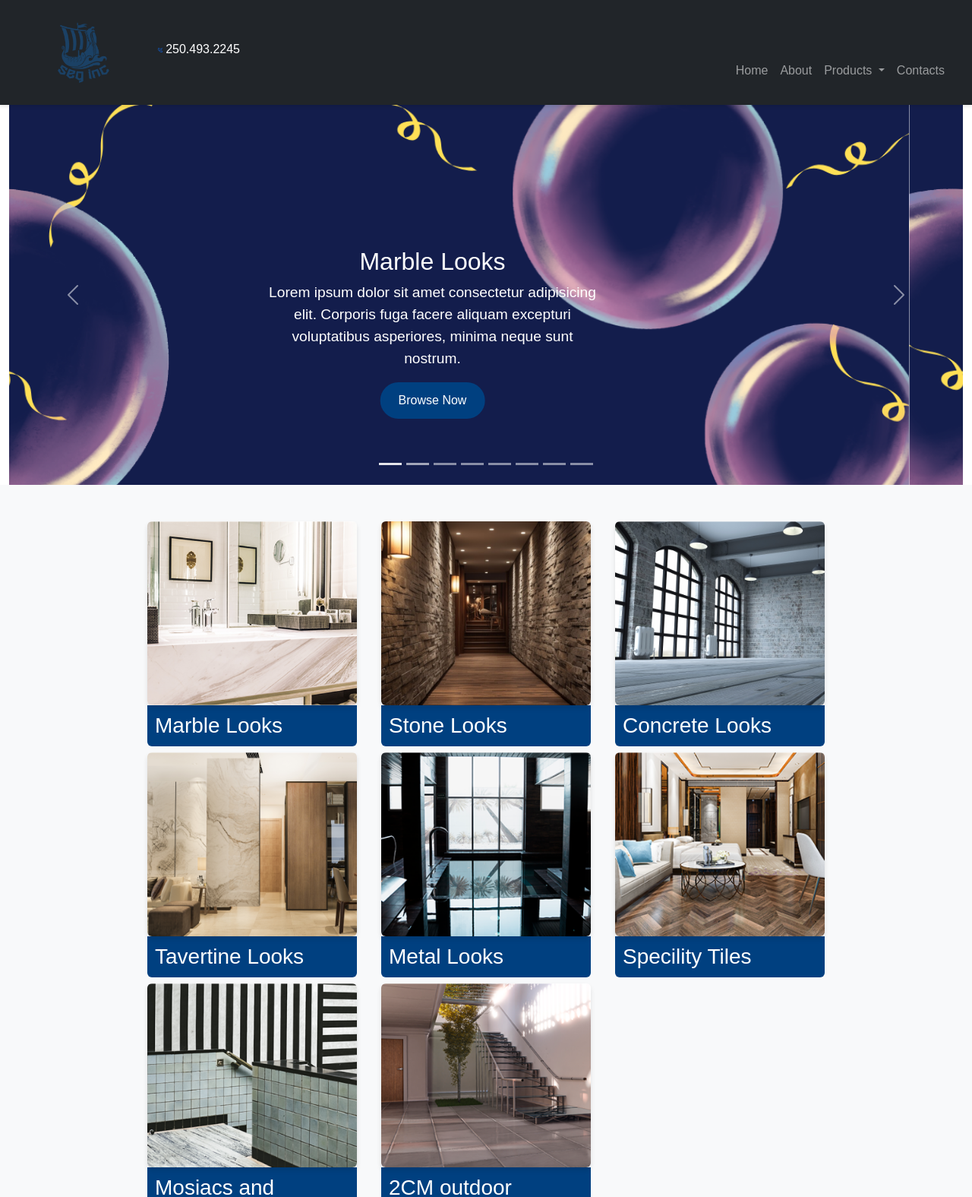
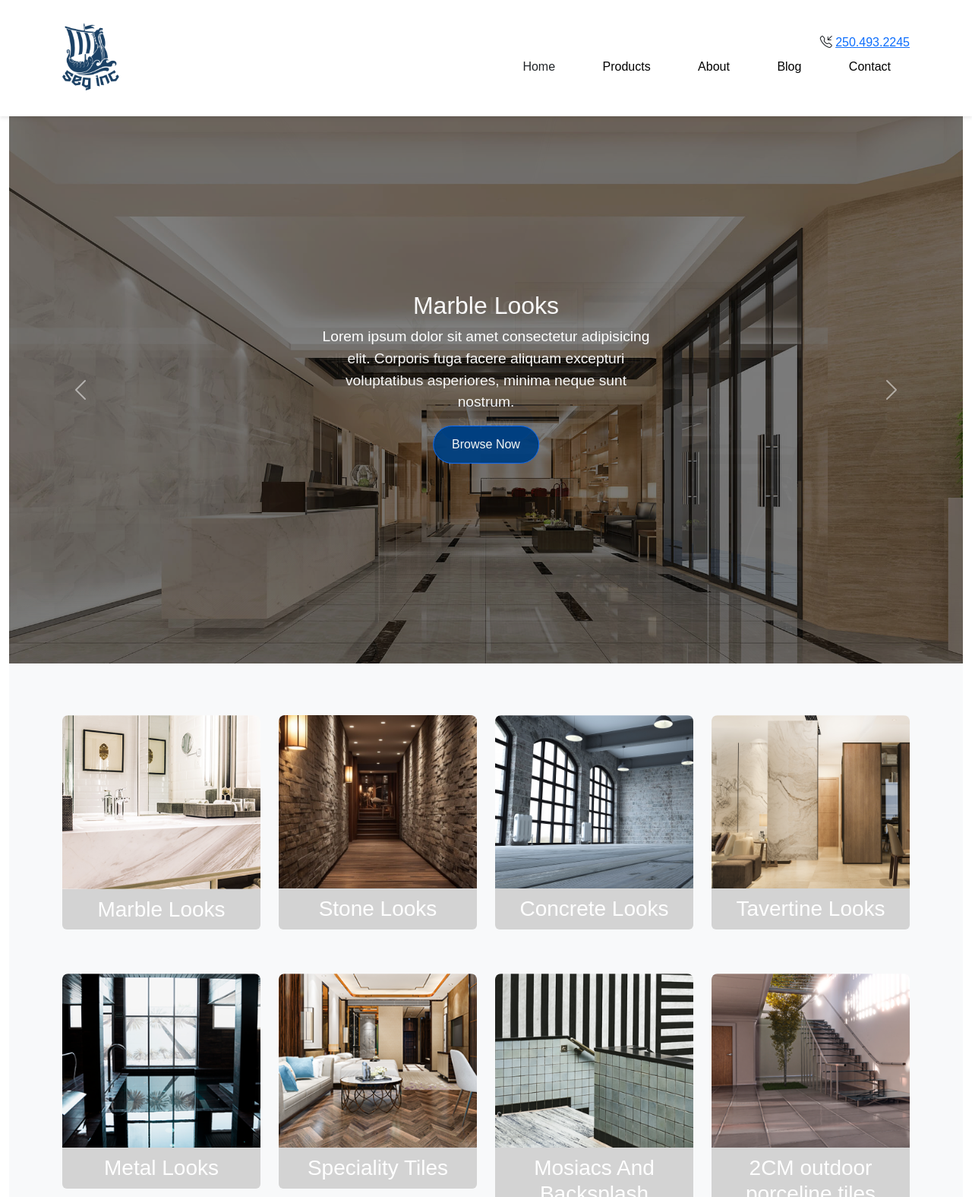
Before and after one commit to AliHaiderShahid1234/Skytouch-Express-Global, a plain HTML site: page index.html in a window 1280 px wide. Shown: the top 1575 px of the page at 76% size. Drawn offline with nearby package versions, Linux system fonts and the light colour scheme.

Commit message:
Card Fixes

```diff
--- a/index.html
+++ b/index.html
@@ -5,89 +5,68 @@
   <meta charset="UTF-8">
   <meta name="viewport" content="width=device-width, initial-scale=1.0">
   <title>Responsive Website</title>
+  <link rel="stylesheet" href="https://cdn.jsdelivr.net/npm/bootstrap-icons@1.11.3/font/bootstrap-icons.min.css">
   <link href="https://cdn.jsdelivr.net/npm/bootstrap@5.3.0-alpha3/dist/css/bootstrap.min.css" rel="stylesheet">
-  <link rel="stylesheet" href="static/css/style.CSS">
+  <link rel="stylesheet" href="./static/css/style.css">
 </head>
 
 <body>
-  <header class="text-center p-3 bg-dark">
-    <nav class="navbar navbar-expand-lg navbar-dark navbar-big">
-      <div class="container-fluid">
-        <a class="navbar-brand" href="#">
-          <img height="80" src="static/img/logo.png" alt="Logo" class="px-5">
+  <header>
+    <div class="d-none d-xxl-block d-xl-block d-lg-block">
+      <div class="header_bar">
+        <div class="container">
+          <div class="row align-items-center">
+            <div class="col-auto">
+              <div class="logo">
+                <a href="index.html">
+                  <img src="static/img/logo.png" alt="Logo" width="15" class="pb-4">
                 </a>
-        <button class="navbar-toggler" type="button" data-bs-toggle="collapse" data-bs-target="#navbarNav"
-          aria-controls="navbarNav" aria-expanded="false" aria-label="Toggle navigation">
-          <span class="navbar-toggler-icon"></span>
-        </button>
-        <div>
-          <h6 class="header-title text-white align-items-right">
-            <svg xmlns="http://www.w3.org/2000/svg" width="6" height="6" fill="currentColor"
-              class="bi bi-telephone-inbound header-icon text-primary" viewBox="0 0 16 16">
-              <path
-                d="M15.854.146a.5.5 0 0 1 0 .708L11.707 5H14.5a.5.5 0 0 1 0 1h-4a.5.5 0 0 1-.5-.5v-4a.5.5 0 0 1 1 0v2.793L15.146.146a.5.5 0 0 1 .708 0m-12.2 1.182a.678.678 0 0 0-1.015-.063L1.605 2.3c-.483.484-.661 1.169-.45 1.77a17.6 17.6 0 0 0 4.168 6.608 17.6 17.6 0 0 0 6.608 4.168c.601.211 1.286.033 1.77-.45l1.034-1.034a.678.678 0 0 0-.063-1.015l-2.307-1.794a.68.68 0 0 0-.58-.122l-2.19.547a1.75 1.75 0 0 1-1.657-.459L5.482 8.062a1.75 1.75 0 0 1-.46-1.657l.548-2.19a.68.68 0 0 0-.122-.58zM1.884.511a1.745 1.745 0 0 1 2.612.163L6.29 2.98c.329.423.445.974.315 1.494l-.547 2.19a.68.68 0 0 0 .178.643l2.457 2.457a.68.68 0 0 0 .644.178l2.189-.547a1.75 1.75 0 0 1 1.494.315l2.306 1.794c.829.645.905 1.87.163 2.611l-1.034 1.034c-.74.74-1.846 1.065-2.877.702a18.6 18.6 0 0 1-7.01-4.42 18.6 18.6 0 0 1-4.42-7.009c-.362-1.03-.037-2.137.703-2.877z" />
-            </svg>
-            250.493.2245
-            </h1>
-        </div>
-        <div class="collapse navbar-collapse text-white" id="navbarNav">
-
-          <ul class="navbar-nav ms-auto align-items-center mt-5 text-center">
-
-            <li class="nav-item">
-              <a class="nav-link" href="#">Home</a>
-            </li>
-
-            <li class="nav-item">
-              <a class="nav-link" href="#">About</a>
-            </li>
-
-            <li class="nav-item">
-              <div class="dropdown">
-                <a class="nav-link dropdown-toggle" href="#" id="productsDropdown" role="button"
-                  data-bs-toggle="dropdown" aria-expanded="false">
-                  Products
-                </a>
-                <ul class="dropdown-menu" aria-labelledby="productsDropdown">
-                  <li><a class="dropdown-item" href="#">Marble Looks</a></li>
-                  <li><a class="dropdown-item" href="#">Stone Looks</a></li>
-                  <li><a class="dropdown-item" href="#">Concrete Looks</a></li>
-                  <li><a class="dropdown-item" href="#">Tavertine Looks</a></li>
-                  <li><a class="dropdown-item" href="#">Metal Looks</a></li>
-                  <li><a class="dropdown-item" href="#">Speciality Tiles</a></li>
-                  <li><a class="dropdown-item" href="#">Mosiacs & Backsplas</a></li>
-                </ul>
-              </div>
-            </li><a class="nav-link" href="#">Contacts</a></li>
-          </ul>
               </div>
             </div>
+            <div class="col">
+              <div class="header_top_right">
+                <div class="top_phone">
+                  <i class="bi bi-telephone-inbound"></i>
+                  <a href="tel:2504932245">250.493.2245</a>
+                </div>
+                <nav id="menu">
+                  <ul>
+                    <li class="active"><a href="index.html">Home</a></li>
+                    <li><a href="products.html">Products</a>
+                      <ul>
+                        <li><a href="marble-looks.html">Marble Looks</a></li>
+                        <li><a href="#">Stone Looks</a></li>
+                        <li><a href="#">Concrete Looks</a></li>
+                        <li><a href="#">Travertine Looks</a></li>
+                        <li><a href="#">Metal Looks</a></li>
+                        <li><a href="#">Specialty Tiles</a></li>
+                        <li><a href="#">Mosaics and Backsplash</a></li>
+                        <li><a href="#">2CM Outdoor Porcelain Tiles</a></li>
+                        <li><a href="#">Wood Looks</a></li>
+                        <li><a href="#">Limestone Looks</a></li>
+                        <li><a href="#">White Looks</a></li>
+                        <li><a href="#">Soft Stone Looks</a></li>
+                      </ul>
+                    </li>
+                    <li><a href="about.html">About</a></li>
+                    <li><a href="blog.html">Blog</a></li>
+                    <li><a href="contact.html">Contact</a></li>
+                  </ul>
                 </nav>
+              </div>
+            </div>
+          </div>
+        </div>
+      </div>
+    </div>
   </header>
 
-  <div id="carouselExampleIndicators" class="carousel slide container-fluid" data-bs-ride="carousel">
-    <div class="carousel-indicators">
-      <button type="button" data-bs-target="#carouselExampleIndicators" data-bs-slide-to="0" class="active"
-        aria-current="true" aria-label="Slide 1"></button>
-      <button type="button" data-bs-target="#carouselExampleIndicators" data-bs-slide-to="1"
-        aria-label="Slide 2"></button>
-      <button type="button" data-bs-target="#carouselExampleIndicators" data-bs-slide-to="2"
-        aria-label="Slide 3"></button>
-      <button type="button" data-bs-target="#carouselExampleIndicators" data-bs-slide-to="3"
-        aria-label="Slide 4"></button>
-      <button type="button" data-bs-target="#carouselExampleIndicators" data-bs-slide-to="4"
-        aria-label="Slide 5"></button>
-      <button type="button" data-bs-target="#carouselExampleIndicators" data-bs-slide-to="5"
-        aria-label="Slide 6"></button>
-      <button type="button" data-bs-target="#carouselExampleIndicators" data-bs-slide-to="6"
-        aria-label="Slide 7"></button>
-      <button type="button" data-bs-target="#carouselExampleIndicators" data-bs-slide-to="7"
-        aria-label="Slide 8"></button>
-    </div>
+
+  <div id="carouselExampleIndicators" class="carousel slide carousel-fade container-fluid" data-bs-ride="carousel">
     <div class="carousel-inner">
       <!-- Slide 1 -->
       <div class="carousel-item active">
-      <img src="static/img/hero-banner.png" class="d-block w-100 img-fluid" alt="...">
+        <img src="static/hero/1.jpg" class="d-block w-100 img-fluid" alt="...">
         <div class="carousel-caption d-none d-md-block">
           <h2>Marble Looks</h2>
           <p>Lorem ipsum dolor sit amet consectetur adipisicing elit. Corporis fuga facere aliquam excepturi
@@ -97,7 +76,7 @@
       </div>
       <!-- Slide 2 -->
       <div class="carousel-item">
-      <img src="static/img/hero-banner.png" class="d-block w-100 img-fluid" alt="...">
+        <img src="static/hero/2.jpg" class="d-block w-100 img-fluid" alt="...">
         <div class="carousel-caption d-none d-md-block">
           <h2>Stone Looks</h2>
           <p>Lorem ipsum dolor sit amet consectetur adipisicing elit. Temporibus doloremque quo ut in fuga magni
@@ -107,7 +86,7 @@
       </div>
       <!-- Slide 3 -->
       <div class="carousel-item">
-      <img src="static/img/hero-banner.png" class="d-block w-100 img-fluid" alt="...">
+        <img src="static/hero/3.jpg" class="d-block w-100 img-fluid" alt="...">
         <div class="carousel-caption d-none d-md-block">
           <h2>Concrete Looks</h2>
           <p>Lorem ipsum dolor sit amet, consectetur adipisicing elit. Totam sit doloremque qui, libero modi
@@ -115,57 +94,8 @@
           <a href="#products" class="btn btn-primary">Explore More</a>
         </div>
       </div>
-    <!-- Slide 4 -->
-    <div class="carousel-item">
-      <img src="static/img/hero-banner.png" class="d-block w-100 img-fluid" alt="...">
-      <div class="carousel-caption d-none d-md-block">
-        <h2>Tavertine Looks</h2>
-        <p>Lorem ipsum dolor sit amet, consectetur adipisicing elit. Totam sit doloremque qui, libero modi
-          voluptatibus ullam alias possimus! Harum!</p>
-        <a href="#products" class="btn btn-primary">Explore More</a>
-      </div>
-    </div>
-    <!-- Slide 5 -->
-    <div class="carousel-item">
-      <img src="static/img/hero-banner.png" class="d-block w-100 img-fluid" alt="...">
-      <div class="carousel-caption d-none d-md-block">
-        <h2>Metal Looks</h2>
-        <p>Lorem ipsum dolor sit amet, consectetur adipisicing elit. Totam sit doloremque qui, libero modi
-          voluptatibus ullam alias possimus! Harum!</p>
-        <a href="#products" class="btn btn-primary">Explore More</a>
-      </div>
-    </div>
-    <!-- Slide 6 -->
-    <div class="carousel-item">
-      <img src="static/img/hero-banner.png" class="d-block w-100 img-fluid" alt="...">
-      <div class="carousel-caption d-none d-md-block">
-        <h2>Speciality Tiles</h2>
-        <p>Lorem ipsum dolor sit amet, consectetur adipisicing elit. Totam sit doloremque qui, libero modi
-          voluptatibus ullam alias possimus! Harum!</p>
-        <a href="#products" class="btn btn-primary">Explore More</a>
-      </div>
-    </div>
-    <!-- Slide 7 -->
-    <div class="carousel-item">
-      <img src="static/img/hero-banner.png" class="d-block w-100 img-fluid" alt="...">
-      <div class="carousel-caption d-none d-md-block">
-        <h2>Mosiacs & backsplash</h2>
-        <p>Lorem ipsum dolor sit amet, consectetur adipisicing elit. Totam sit doloremque qui, libero modi
-          voluptatibus ullam alias possimus! Harum!</p>
-        <a href="#products" class="btn btn-primary">Explore More</a>
-      </div>
-    </div>
-    <!-- Slide  8-->
-    <div class="carousel-item">
-      <img src="static/img/hero-banner.png" class="d-block w-100 img-fluid" alt="...">
-      <div class="carousel-caption d-none d-md-block">
-        <h2>2CM Outdoor Porcelain Tiles</h2>
-        <p>Lorem ipsum dolor sit amet, consectetur adipisicing elit. Totam sit doloremque qui, libero modi
-          voluptatibus ullam alias possimus! Harum!</p>
-        <a href="#products" class="btn btn-primary">Explore More</a>
-      </div>
-    </div>
-  </div>
+
+    <!-- Controls -->
     <button class="carousel-control-prev" type="button" data-bs-target="#carouselExampleIndicators" data-bs-slide="prev">
       <span class="carousel-control-prev-icon" aria-hidden="true"></span>
       <span class="visually-hidden">Previous</span>
@@ -176,55 +106,78 @@
     </button>
   </div>
 
+
   <section id="products" class="pt-5 bg-light">
     <div class="container">
-      <div class="row px-5 mx-5">
-        <div class="col-md-4 px-3">
+      <div class="row pb-5">
+        <div class="col-xl-3 col-lg-4 col-sm-6">
           <div class="product-card">
-            <img src="static/img/marble_looks.png" alt="Marble" class="img-fluid rounded-top card">
-            <h3 class="text-white rounded-bottom">Marble Looks</h3>
+            <a href="./static/img/marble_looks.png" class="product_thumb">
+              <img src="static/img/marble_looks.png" alt="Marble" class="img-fluid rounded-top product_img">
+            </a>
+            <h3 class="text-white rounded-bottom product_title">Marble Looks</h3>
           </div>
         </div>
-        <div class="col-md-4 px-3">
-          <div>
-            <img src="static/img/stone_looks.png" alt="Stone" class="card img-fluid rounded-top">
-            <h3 class="text-white rounded-bottom">Stone Looks</h3>
+        <div class="col-xl-3 col-lg-4 col-sm-6">
+          <div class="product-card">
+            <a href="./static/img/_looks.png" class="product_thumb">
+              <img src="static/img/stone_looks.png" alt="Marble" class="img-fluid rounded-top product_img">
+            </a>
+            <h3 class="text-white rounded-bottom product_title">Stone Looks</h3>
           </div>
         </div>
-        <div class="col-md-4 px-3">
-          <div>
-            <img src="static/img/concrete_looks.png" alt="concrete" class="card img-fluid rounded-top">
-            <h3 class="text-white rounded-bottom">Concrete Looks</h3>
+
+        <div class="col-xl-3 col-lg-4 col-sm-6">
+          <div class="product-card">
+            <a href="./static/img/concrete_looks.png" class="product_thumb">
+              <img src="static/img/concrete_looks.png" alt="Marble" class="img-fluid rounded-top product_img">
+            </a>
+            <h3 class="text-white rounded-bottom product_title">Concrete Looks</h3>
           </div>
         </div>
-        <div class="col-md-4 px-3">
-          <div>
-            <img src="static/img/tavertine_looks.png" alt="Tavertine" class="card img-fluid rounded-top">
-            <h3 class="text-white rounded-bottom">Tavertine Looks</h3>
+        <div class="col-xl-3 col-lg-4 col-sm-6">
+          <div class="product-card">
+            <a href="./static/img/tavertine_looks.png" class="product_thumb">
+              <img src="static/img/tavertine_looks.png" alt="Marble" class="img-fluid rounded-top product_img">
+            </a>
+            <h3 class="text-white rounded-bottom product_title">Tavertine Looks</h3>
           </div>
         </div>
-        <div class="col-md-4 px-3">
-          <div>
-            <img src="static/img/metal_looks.png" alt="Metal" class="card img-fluid rounded-top">
-            <h3 class="text-white rounded-bottom">Metal Looks</h3>
+
+        <div class="col-xl-3 col-lg-4 col-sm-6">
+          <div class="product-card">
+            <a href="./static/img/metal_looks.png" class="product_thumb">
+              <img src="static/img/metal_looks.png" alt="Marble" class="img-fluid rounded-top product_img">
+            </a>
+            <h3 class="text-white rounded-bottom product_title">Metal Looks</h3>
           </div>
         </div>
-        <div class="col-md-4 px-3">
-          <div>
-            <img src="static/img/speciality_tiles.png" alt="Tiles" class="card img-fluid rounded-top">
-            <h3 class="text-white rounded-bottom">Specility Tiles</h3>
+
+        <div class="col-xl-3 col-lg-4 col-sm-6">
+          <div class="product-card">
+            <a href="./static/img/speciality_tiles.png" class="product_thumb">
+              <img src="static/img/speciality_tiles.png" alt="Marble" class="img-fluid rounded-top product_img">
+            </a>
+            <h3 class="text-white rounded-bottom product_title">Speciality Tiles</h3>
           </div>
         </div>
-        <div class="col-md-4 px-3">
-          <div>
-            <img src="static/img/mosiacs&backsplash.png" alt="Tiles" class="card img-fluid rounded-top">
-            <h3 class="text-white rounded-bottom">Mosiacs and Backsplash</h3>
+
+        <div class="col-xl-3 col-lg-4 col-sm-6">
+          <div class="product-card">
+            <a href="./static/img/mosiacs&backsplash.png" class="product_thumb">
+              <img src="static/img/mosiacs&backsplash.png" alt="Marble" class="img-fluid rounded-top product_img">
+            </a>
+            <h3 class="text-white rounded-bottom product_title">Mosiacs And Backsplash</h3>
           </div>
         </div>
-        <div class="col-md-4 px-3">
-          <div>
-            <img src="static/img/poceline_tiles.png" alt="Tiles" class="card img-fluid rounded-top">
-            <h3 class="text-white rounded-bottom">2CM outdoor porceline tiles</h3>
+
+        <div class="col-xl-3 col-lg-4 col-sm-6">
+          <div class="product-card">
+            <a href="./static/img/porceline_tiles.png" class="product_thumb">
+              <img src="static/img/porceline_tiles.png" alt="Marble" class="img-fluid rounded-top product_img">
+            </a>
+            <h3 class="text-white rounded-bottom product_title">2CM outdoor porceline tiles</h3>
+          </div>
         </div>
         </div>
       </div>
@@ -360,21 +313,20 @@
           <div class="col-md-3 col-lg-2 col-xl-2 mx-auto mt-3">
             <h6 class="text-uppercase mb-4 font-weight-bold">Follow us</h6>
 
-            <a class="btn btn-primary btn-floating m-1" style="background-color: #3b5998" href="#!" role="button"><i
-                class="fab fa-facebook-f"></i></a>
+            <a class="btn btn-primary btn-floating m-1" href="#!" role="button"><i
+                class="fab bi bi-facebook"></i></a>
 
-            <a class="btn btn-primary btn-floating m-1" style="background-color: #55acee" href="#!" role="button"><i
-                class="fab fa-twitter"></i></a>
+            <a class="btn btn-primary btn-floating m-1" href="#!" role="button"><i class="bi bi-twitter-x"></i></a>
 
-            <a class="btn btn-primary btn-floating m-1" style="background-color: #dd4b39" href="#!" role="button"><i
+            <a class="btn btn-primary btn-floating m-1" href="#!" role="button"><i
                 class="fab fa-google"></i></a>
 
-            <a class="btn btn-primary btn-floating m-1" style="background-color: #ac2bac" href="#!" role="button"><i
+            <a class="btn btn-primary btn-floating m-1" href="#!" role="button"><i
                 class="fab fa-instagram"></i></a>
 
-            <a class="btn btn-primary btn-floating m-1" style="background-color: #0082ca" href="#!" role="button"><i
+            <a class="btn btn-primary btn-floating m-1" href="#!" role="button"><i
                 class="fab fa-linkedin-in"></i></a>
-            <a class="btn btn-primary btn-floating m-1" style="background-color: #333333" href="#!" role="button"><i
+            <a class="btn btn-primary btn-floating m-1" href="#!" role="button"><i
                 class="fab fa-github"></i></a>
           </div>
         </div>
--- a/static/css/style.css
+++ b/static/css/style.css
@@ -137,7 +137,8 @@ header {
 }
 
 .logo img {
-  width: 100px;
+  padding-top: 20px;
+  width: 75px;
 }
 
 .menu-overlay {
@@ -220,28 +221,76 @@ section {
 }
 
 .carousel-inner {
-  height: 500px;
+  cursor: e-resize;
+  position: relative;
+  background-position: center;
+  background-repeat: no-repeat;
+  background-size: cover;
+  height: 720px;
 }
 
 .carousel-item img {
   width: 100vw;
-  height: 100%;
+  height: 100vh;
   object-fit: cover;
+  filter: brightness(50%);
 }
 
-.btn-primary {
-  background-color: #004080;
-  color: #fff;
-  border: none;
-  padding: 10px 20px;
-  border-radius: 5px;
-  transition: background-color 0.3s;
+.product-card {
+  position: relative;
+  overflow: hidden;
+  border-radius: 8px;
+  transition: transform 0.3s ease;
+  margin-bottom: 30px;
+  margin-top: 20px;
 }
 
-.btn-primary:hover {
-  background-color: #ffcc00;
-  color: #004080;
+.product_thumb {
+  display: block;
+  overflow: hidden;
 }
+
+.product_img {
+  width: 100%;
+  transition: transform 0.4s ease-in-out, filter 0.4s ease-in-out;
+  display: block;
+}
+
+.overlay {
+  position: absolute;
+  top: 0;
+  left: 0;
+  width: 100%;
+  height: 100%;
+  background: rgba(0, 0, 0, 0);
+  transition: 0.4s ease-in-out;
+  z-index: 1;
+}
+
+.product_title {
+  position: relative;
+  background-color: lightgrey;
+  color: black;
+  padding: 10px;
+  text-align: center;
+  z-index: 2;
+  transition: background-color 0.4s ease-in-out;
+}
+
+.product-card:hover .product_img {
+  transform: scale(1.1);
+  filter: brightness(70%);
+}
+
+.product-card:hover .overlay {
+  background: rgba(0, 0, 0, 0.5);
+}
+
+.product-card:hover .product_title {
+  background-color: #333;
+  color: white;
+}
+
 
 .banner {
   position: relative;
@@ -265,6 +314,10 @@ section {
   color: white;
 }
 
+footer i {
+  border: 1px solid black ;
+}
+
 .card-title {
   font-size: 1.5rem;
   font-weight: bold;
@@ -273,13 +326,6 @@ section {
   color: white;
   padding: 0.5rem;
   border-radius: 0 0 5px 5px;
-}
-
-.card {
-  box-shadow: 0 4px 6px rgba(0, 0, 0, 0.1);
-  border: none;
-  overflow: hidden;
-  transition: transform 0.3s ease, box-shadow 0.3s ease;
 }
 
 .card img {
```
Also changed, not shown: static/hero/1.jpg (added), static/hero/2.jpg (added), static/hero/3.jpg (added), static/img/porceline_tiles.png (renamed from static/img/poceline_tiles.png). Lines whose indentation alone changed are shown as unchanged.
